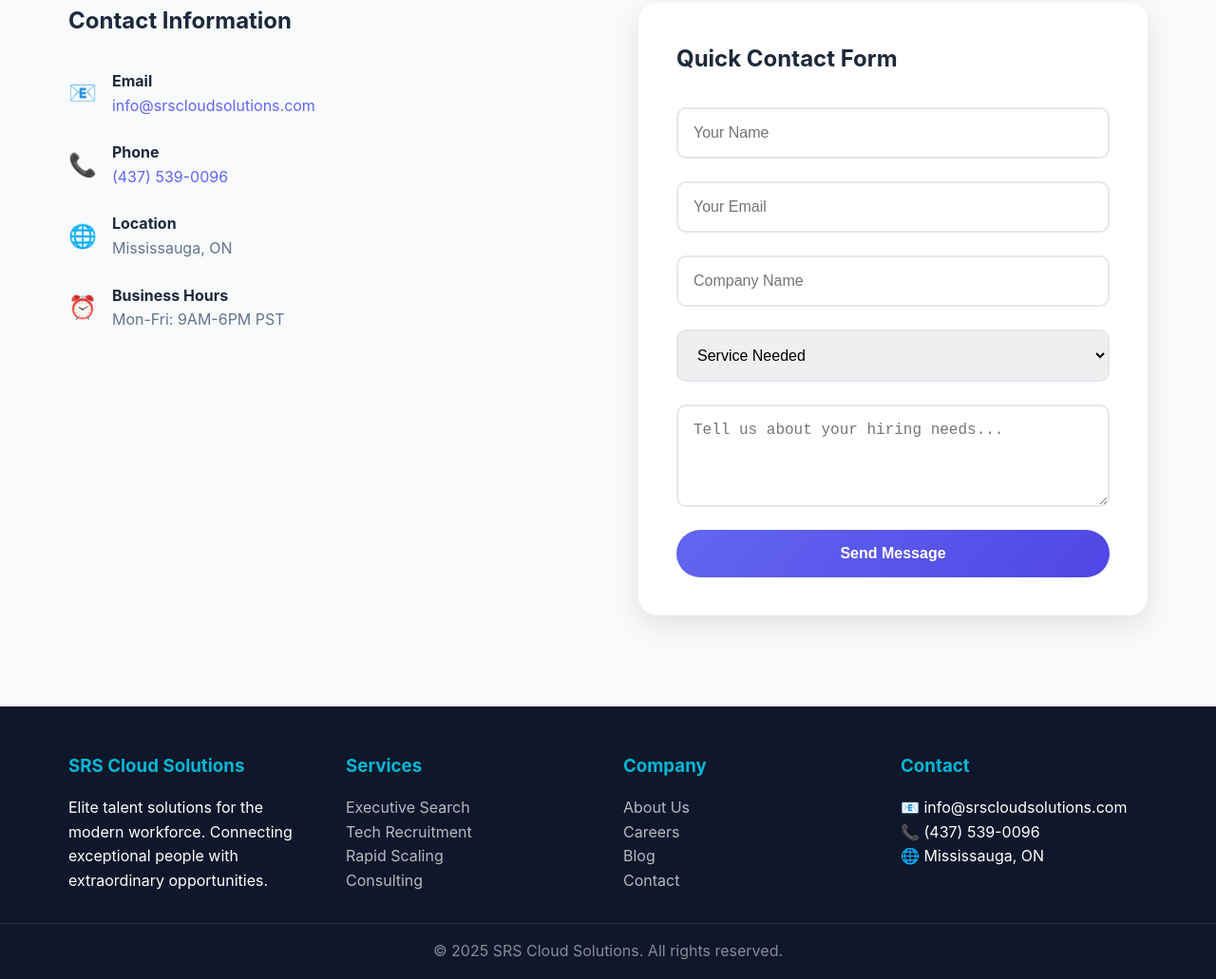
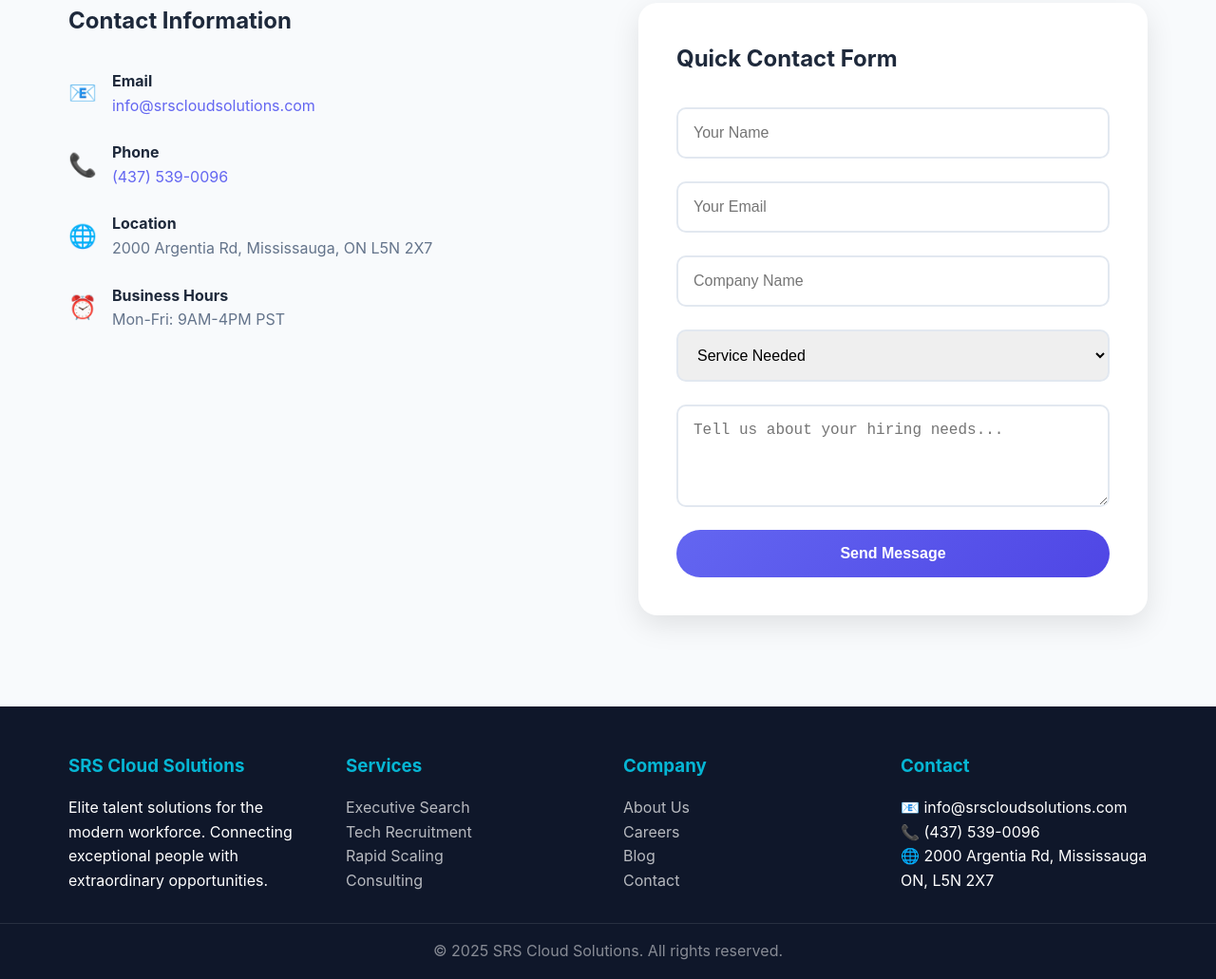
Before and after one commit to srsCloudSolutions/SRS_static_page, a plain HTML site: page index.html in a window 1280 px wide. Shown: the part 2780-3811 px from the top of the page at 95% size. Drawn offline with Linux system fonts and the light colour scheme.

Commit message:
add address

```diff
--- a/index.html
+++ b/index.html
@@ -690,14 +690,15 @@
                             <span style="font-size: 1.5rem; margin-right: 1rem;">🌐</span>
                             <div>
                                 <strong>Location</strong><br>
-                                <span style="color: var(--text-light);">Mississauga, ON</span>
+                                <span style="color: var(--text-light);"> 2000 Argentia Rd, Mississauga, ON L5N 2X7
+                                </span>
                             </div>
                         </div>
                         <div style="display: flex; align-items: center;">
                             <span style="font-size: 1.5rem; margin-right: 1rem;">⏰</span>
                             <div>
                                 <strong>Business Hours</strong><br>
-                                <span style="color: var(--text-light);">Mon-Fri: 9AM-6PM PST</span>
+                                <span style="color: var(--text-light);">Mon-Fri: 9AM-4PM PST</span>
                             </div>
                         </div>
                     </div>
@@ -815,7 +816,8 @@
                 <h3>Contact</h3>
                 <p>📧 info@srscloudsolutions.com</p>
                 <p>📞 (437) 539-0096</p>
-                <p>🌐 Mississauga, ON</p>
+                <p>🌐 2000 Argentia Rd, Mississauga</p>
+                <p> ON, L5N 2X7</p>
             </div>
         </div>
         <div class="footer-bottom">
```
